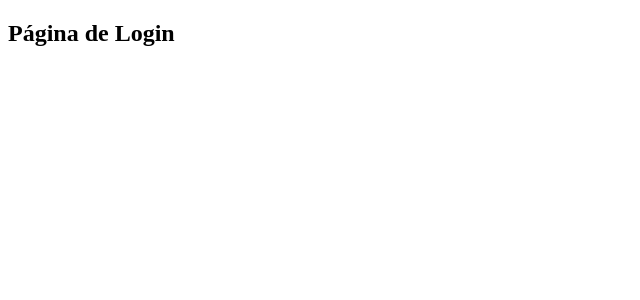
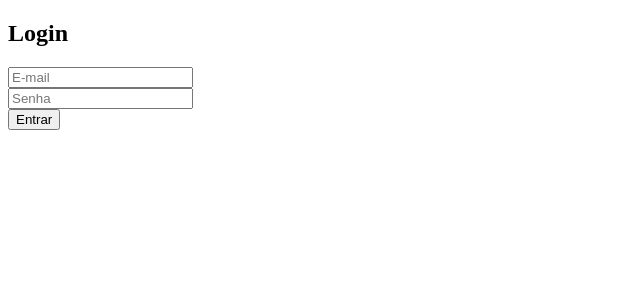
Before and after one commit to F4chini2/farmaceutica-esteta, a React (Vite) app in the folder frontend/: page / in a window 1280 px wide. Shown: the top 300 px of the page, without its empty margins (0-640 px from the left). Built offline with nearby package versions, Linux system fonts and the light colour scheme.

Commit message:
Coreçao da porta

```diff
--- a/frontend/src/pages/Login.jsx
+++ b/frontend/src/pages/Login.jsx
@@ -1,5 +1,52 @@
+import { useState } from 'react';
+
 function Login() {
-  return <h2>Página de Login</h2>;
+  const [email, setEmail] = useState('');
+  const [senha, setSenha] = useState('');
+
+  const handleSubmit = async (e) => {
+    e.preventDefault();
+
+    try {
+      const resposta = await fetch('http://localhost:3001/login', {
+        method: 'POST',
+        headers: { 'Content-Type': 'application/json' },
+        body: JSON.stringify({ email, senha }),
+      });
+
+      const dados = await resposta.json();
+
+      if (resposta.ok) {
+        alert('Login bem-sucedido!');
+        // aqui você pode salvar o token no localStorage e redirecionar
+        localStorage.setItem('token', dados.token);
+      } else {
+        alert(dados.erro || 'Erro no login');
+      }
+    } catch (erro) {
+      console.error('Erro ao fazer login:', erro);
+      alert('Erro de conexão com o servidor');
+    }
+  };
+
+  return (
+    <form onSubmit={handleSubmit}>
+      <h2>Login</h2>
+      <input
+        type="email"
+        placeholder="E-mail"
+        value={email}
+        onChange={(e) => setEmail(e.target.value)}
+      /><br />
+      <input
+        type="password"
+        placeholder="Senha"
+        value={senha}
+        onChange={(e) => setSenha(e.target.value)}
+      /><br />
+      <button type="submit">Entrar</button>
+    </form>
+  );
 }
 
 export default Login;
```
